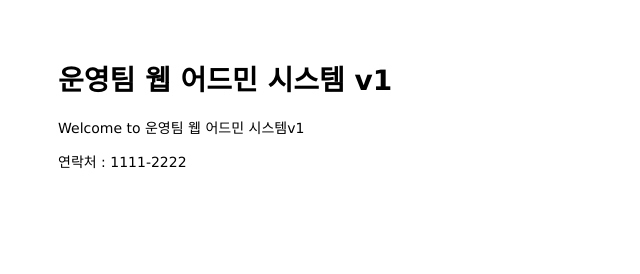
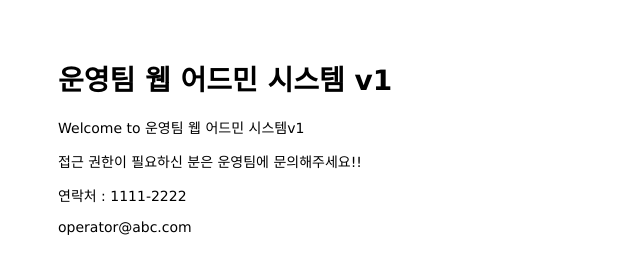
Before and after one commit to bigpiggood/mastering-git-github, a website: page public/index.html in a window 1280 px wide. Shown: the whole page, without its empty margins (0-640 px from the left). Drawn offline with Linux system fonts and the light colour scheme.

Commit message:
Change content in main page

```diff
--- a/public/index.html
+++ b/public/index.html
@@ -8,10 +8,12 @@
 <body>
   <h1>운영팀 웹 어드민 시스템 v1</h1>
   <p>Welcome to 운영팀 웹 어드민 시스템v1</p>
+  <p>접근 권한이 필요하신 분은 운영팀에 문의해주세요!!</p>
 </body>
 
 <footer>
   <p>연락처 : 1111-2222</p>
+  <p>operator@abc.com</p>
 </footer>
 
 </html>
```
